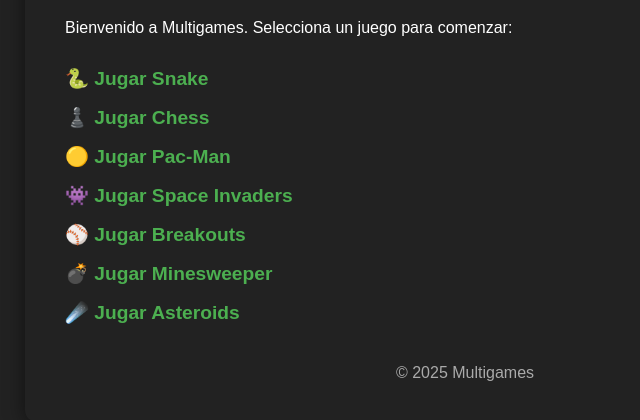
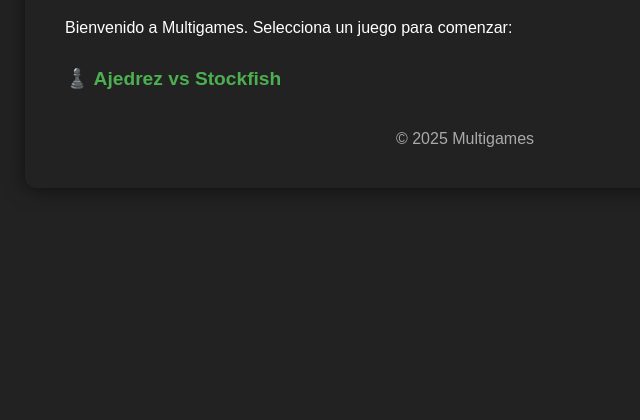
Before and after one commit to Dalgunoh/multigames, a plain HTML site: page index.html in a window 1280 px wide. Shown: the part 132-552 px from the top of the page, without its empty margins (175-815 px from the left). Drawn offline with Linux system fonts and the light colour scheme.

Commit message:
Update index.html

```diff
--- a/index.html
+++ b/index.html
@@ -51,14 +51,9 @@
         <h1>🎮 Multigames</h1>
         <p>Bienvenido a Multigames. Selecciona un juego para comenzar:</p>
         <ul class="games-list">
-            <li><a href="juegos/snake/index.html">🐍 Jugar Snake</a></li>
-            <li><a href="juegos/chess/index.html">♟️ Jugar Chess</a></li>
-            <li><a href="juegos/pacman/index.html">&#x1F7E1; Jugar Pac-Man</li>          <!-- 🟡 U+1F7E1: yellow circle for Pac-Man -->
-            <li>   <a href="juegos/space/index.html">&#x1F47E; Jugar Space Invaders</a></li> <!-- 👾 U+1F47E: alien monster -->
-            <li>   <a href="juegos/breakouts/index.html">&#x26BE; Jugar Breakouts</a></li>        <!-- ⚾ U+26BE: baseball (la pelota en Breakout) -->
-            <li>   <a href="juegos/minesweeper/index.html">&#x1F4A3; Jugar Minesweeper</a></li>    <!-- 💣 U+1F4A3: bomba para Minesweeper -->
-            <li>   <a href="juegos/asteroids/index.html">&#x2604;&#xFE0F; Jugar Asteroids</a></li> <!-- ☄️ U+2604 FE0F: cometa/meteorito para Asteroids -->
-
+            <li>
+                <a href="juegos/chess/index.html">♟️ Ajedrez vs Stockfish</a>
+            </li>
             <!-- Puedes agregar más juegos aquí -->
         </ul>
         <div class="footer">
```
